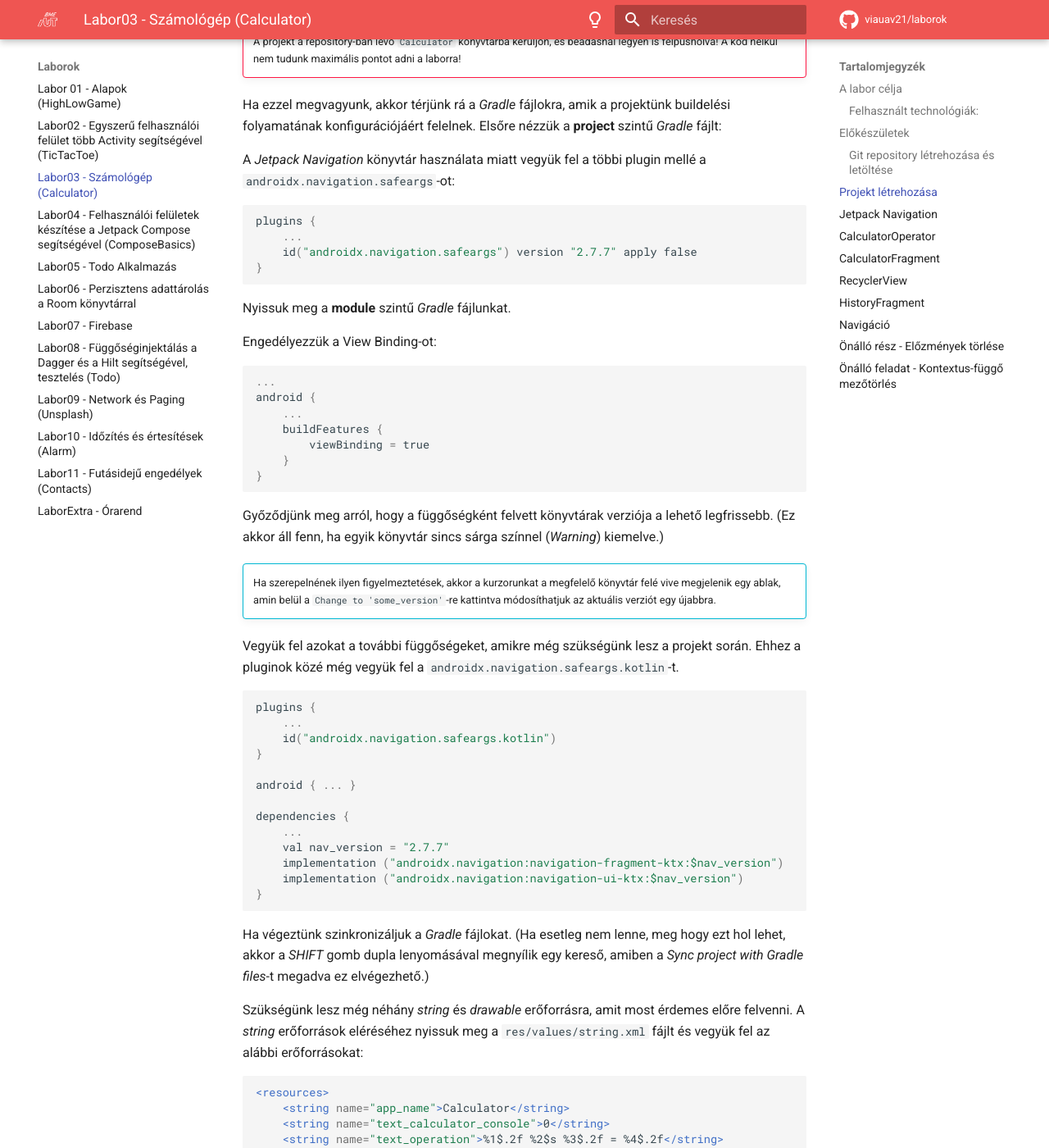
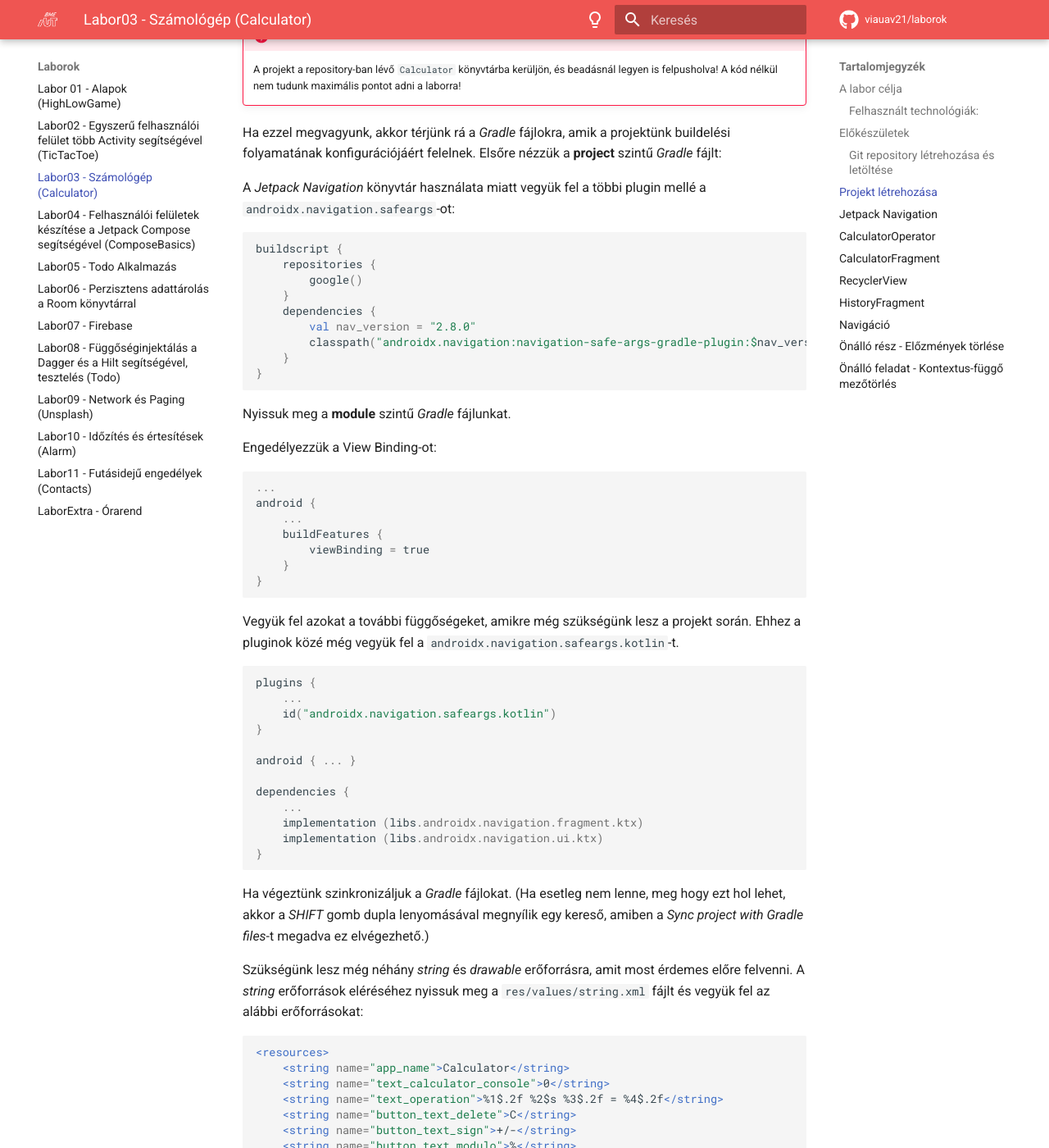
Before and after one commit to VIAUAV21/laborok, an MkDocs documentation site: the page built from docs/laborok/calculator/index.md, in a window 1280 px wide and 1400 px high, scrolled down 2449 px. Shown: the whole window at 82% size. Built offline with MkDocs 1.6.1 and Material for MkDocs 9.7.7, drawn with Linux system fonts in a browser that asks for light colours; comment, search, counter and statistics services are not loaded; some of the changed text lies outside the part shown.

Commit message:
Update Calculator project for 2024/2

````diff
--- a/docs/laborok/calculator/index.md
+++ b/docs/laborok/calculator/index.md
@@ -52,10 +53,15 @@ Ha ezzel megvagyunk, akkor térjünk rá a *Gradle* fájlokra, amik a projektün
 
 A *Jetpack Navigation* könyvtár használata miatt vegyük fel a többi plugin mellé a `androidx.navigation.safeargs`-ot:
 
-```groovy
-plugins {
-	...
-	id("androidx.navigation.safeargs") version "2.7.7" apply false
+```kotlin
+buildscript {
+    repositories {
+        google()
+    }
+    dependencies {
+        val nav_version = "2.8.0"
+        classpath("androidx.navigation:navigation-safe-args-gradle-plugin:$nav_version")
+    }
 }
 ```
 
@@ -73,11 +79,6 @@ android {
 }
 ```
 
-Győződjünk meg arról, hogy a függőségként felvett könyvtárak verziója a lehető legfrissebb. (Ez akkor áll fenn, ha egyik könyvtár sincs sárga színnel (*Warning*) kiemelve.)
-
-!!!info ""
-	Ha szerepelnének ilyen figyelmeztetések, akkor a kurzorunkat a megfelelő könyvtár felé vive megjelenik egy ablak, amin belül a `Change to 'some_version'`-re kattintva módosíthatjuk az aktuális verziót egy újabbra.
-
 Vegyük fel azokat a további függőségeket, amikre még szükségünk lesz a projekt során. Ehhez a pluginok közé még vegyük fel a `androidx.navigation.safeargs.kotlin`-t.
 
 ```groovy
@@ -90,9 +91,8 @@ android { ... }
 
 dependencies {
 	...
-    val nav_version = "2.7.7"
-    implementation ("androidx.navigation:navigation-fragment-ktx:$nav_version")
-    implementation ("androidx.navigation:navigation-ui-ktx:$nav_version")
+    implementation (libs.androidx.navigation.fragment.ktx)
+    implementation (libs.androidx.navigation.ui.ktx)
 }
 ```
 
````
Also changed, not shown: other parts of docs/laborok/calculator/index.md (+4 -2 lines).
